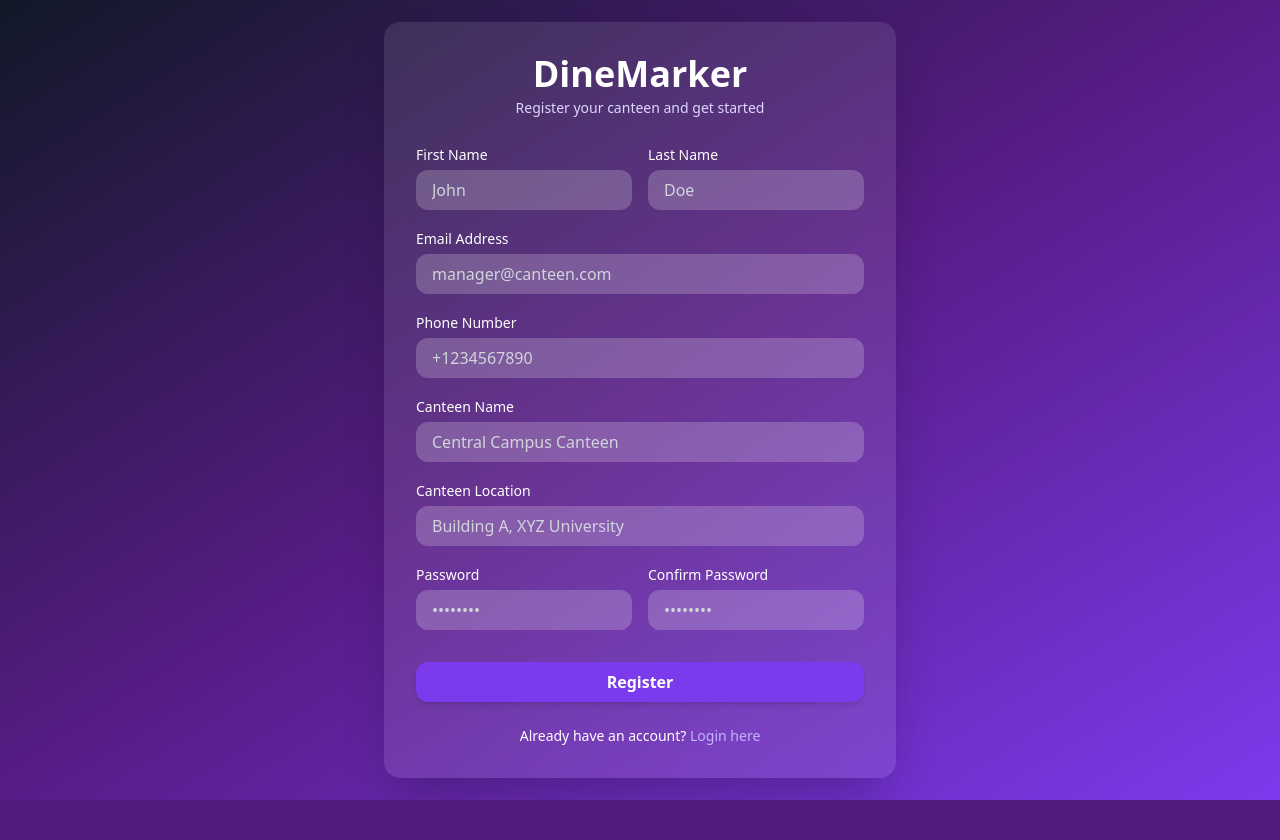
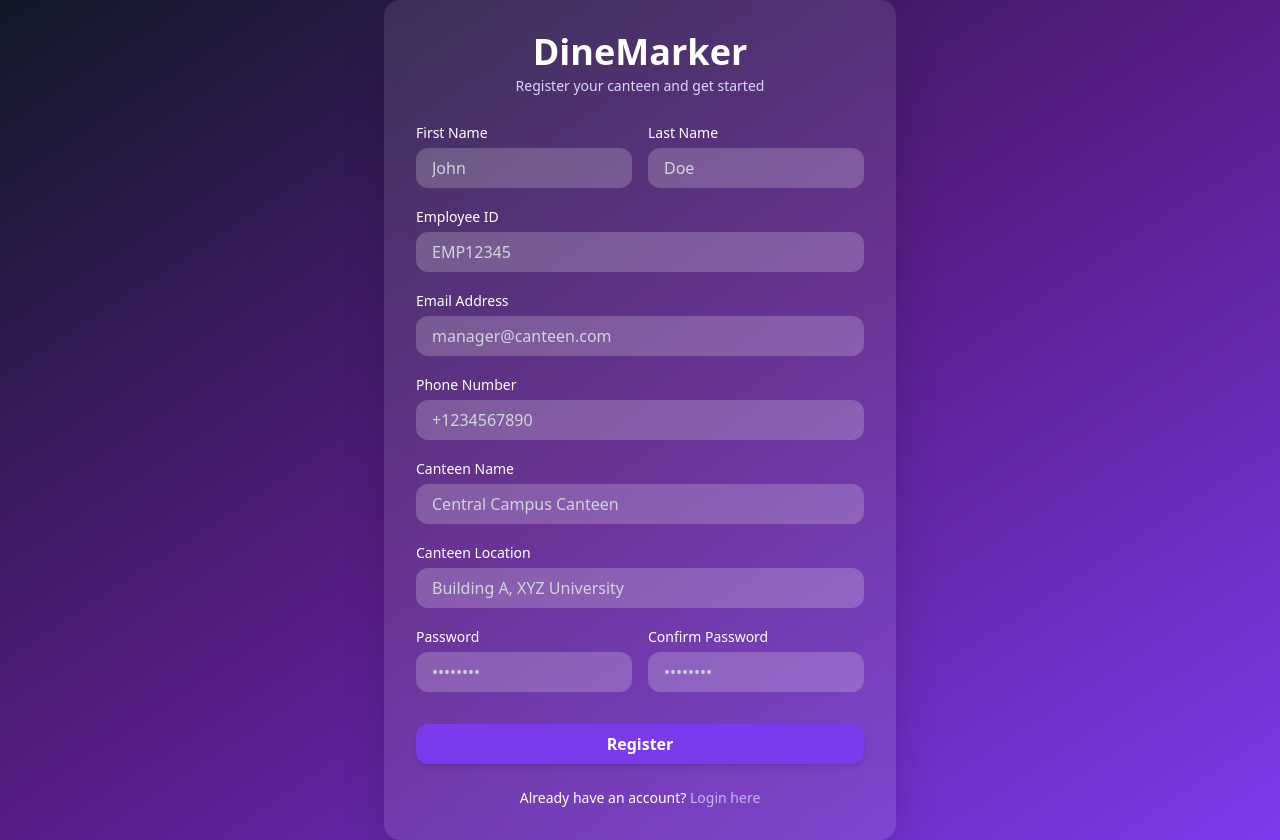
Before and after one commit to SJDeshmukh/dinemarker, a Flask app: page /registration in a window 1280 px wide. Before the commit the page ends 800 px from the top, so only its background shows below. Run offline with Flask 3, Linux system fonts and the light colour scheme; some libraries are stand-ins or nearby versions.

Commit message:
Initial commit

```diff
--- a/templates/registration.html
+++ b/templates/registration.html
@@ -19,9 +19,17 @@
         <input type="text" id="name" name="name" placeholder="John" required
           class="w-full mt-1 px-4 py-2 rounded-xl bg-white bg-opacity-20 text-white placeholder-gray-300 focus:outline-none focus:ring-2 focus:ring-violet-400" />
       </div>
+
       <div>
         <label class="text-sm" for="surname">Last Name</label>
         <input type="text" id="surname" name="surname" placeholder="Doe" required
+          class="w-full mt-1 px-4 py-2 rounded-xl bg-white bg-opacity-20 text-white placeholder-gray-300 focus:outline-none focus:ring-2 focus:ring-violet-400" />
+      </div>
+
+      <!-- ✅ Employee ID Field Added -->
+      <div class="md:col-span-2">
+        <label class="text-sm" for="employee_id">Employee ID</label>
+        <input type="text" id="employee_id" name="employee_id" placeholder="EMP12345" required
           class="w-full mt-1 px-4 py-2 rounded-xl bg-white bg-opacity-20 text-white placeholder-gray-300 focus:outline-none focus:ring-2 focus:ring-violet-400" />
       </div>
 
@@ -88,7 +96,8 @@
         phone: form.phone.value,
         canteen_name: form.canteen_name.value,
         canteen_location: form.canteen_location.value,
-        password: form.password.value
+        password: form.password.value,
+        employee_id: form.employee_id.value // ✅ Include Employee ID
       };
 
       if (form.password.value !== form.confirm_password.value) {
```
